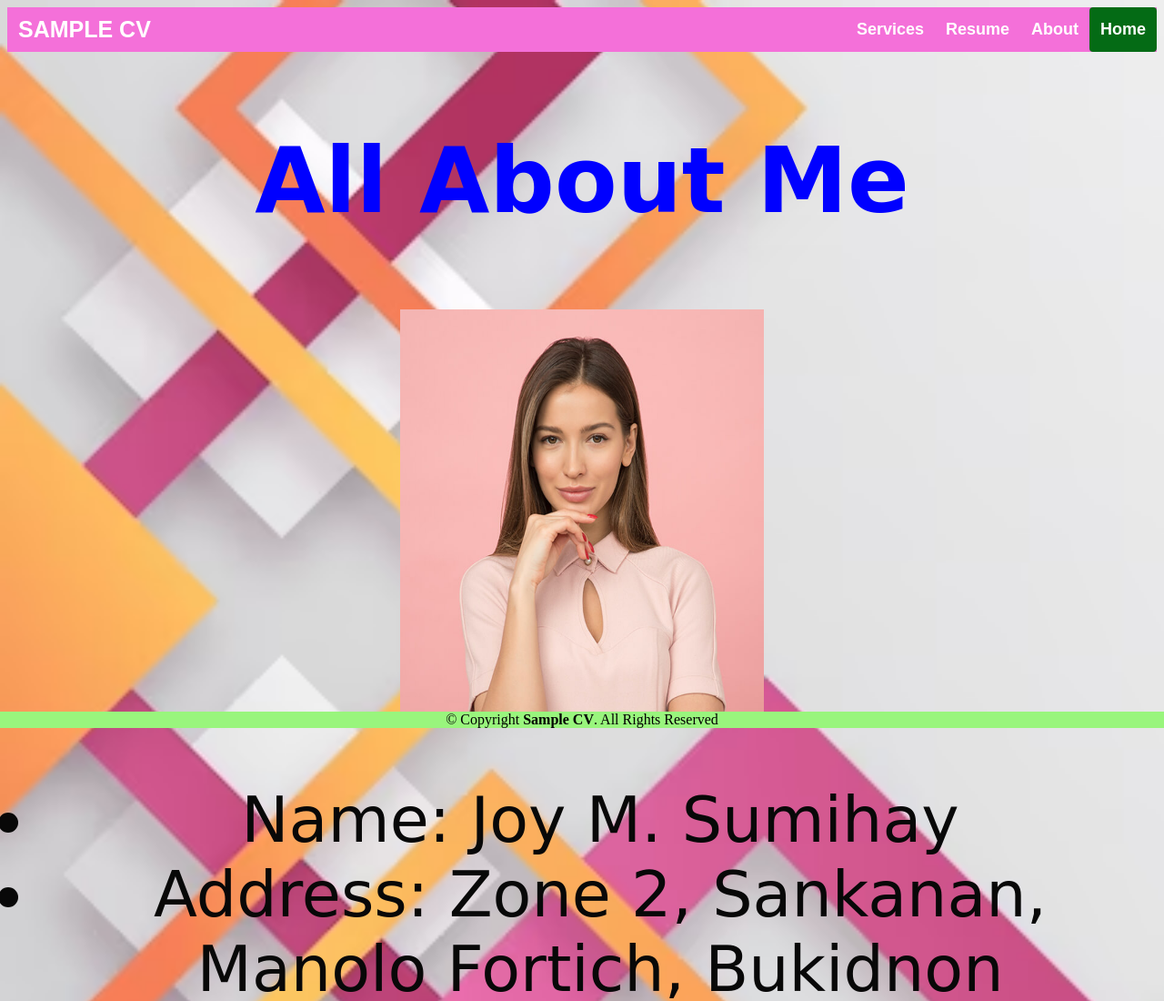
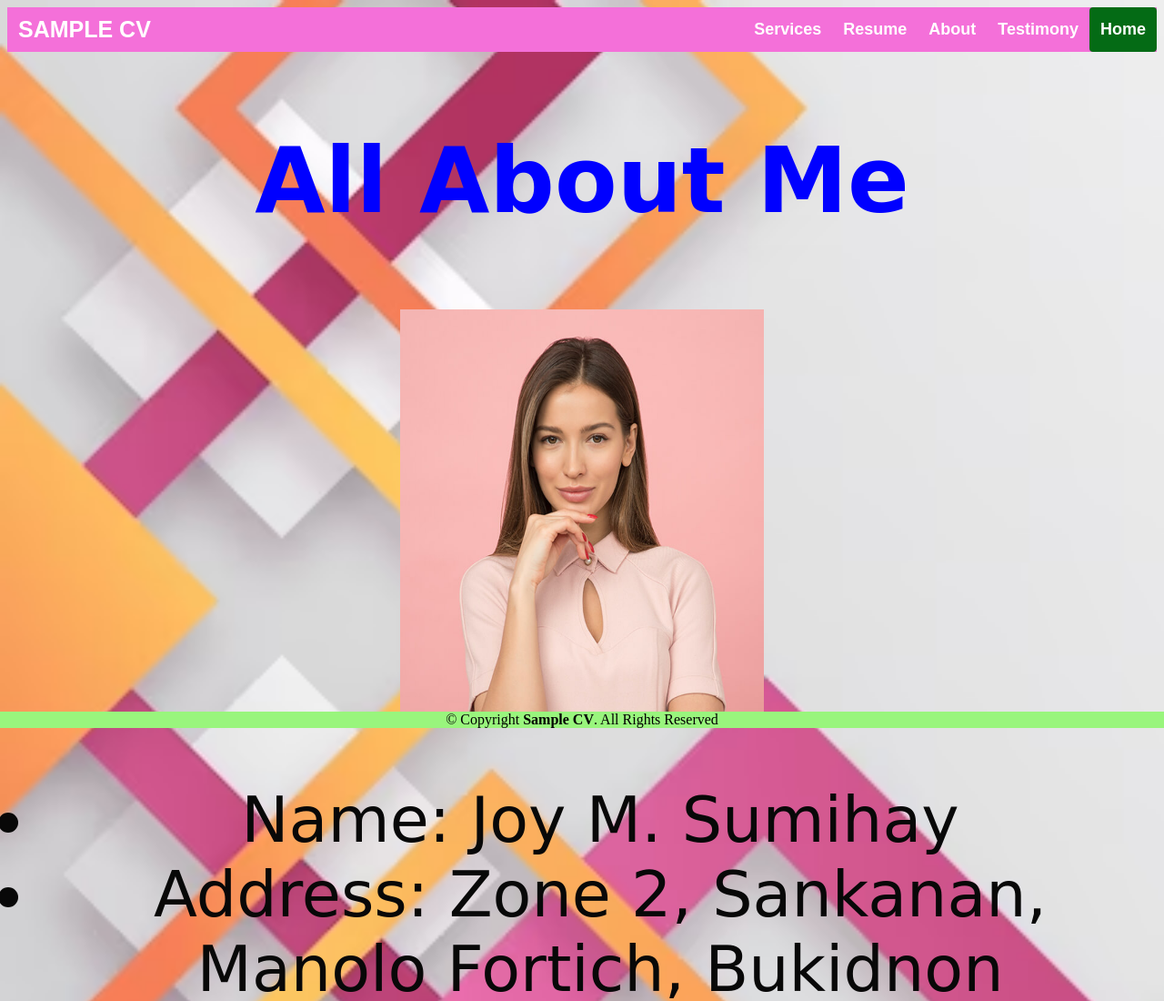
Before and after one commit to JoyMejoy123/sumihay.github.io, a plain HTML site: page about.html in a window 1280 px wide. Shown: the top 1100 px of the page at 91% size. Drawn offline with Linux system fonts and the light colour scheme.

Commit message:
Update about.html

```diff
--- a/about.html
+++ b/about.html
@@ -16,6 +16,7 @@
                 <a href="services.html">Services</a>
                 <a href="resume.html">Resume</a>
                 <a href="about.html">About</a>
+                <a href="testimony.html">Testimony</a>
                 <a class="active" href="index.html">Home</a>
             </div>
     </div>
```
